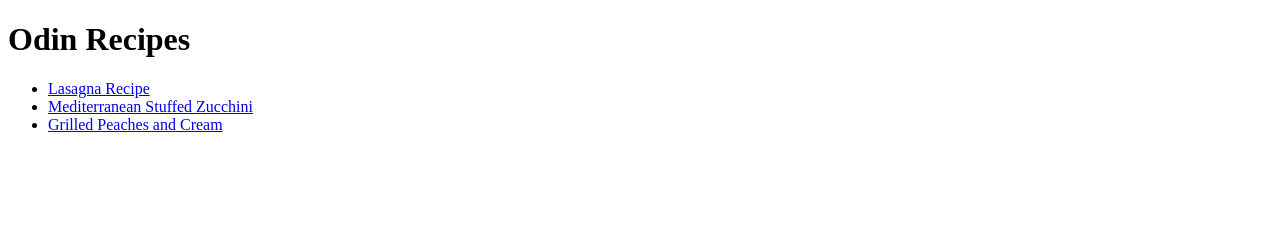
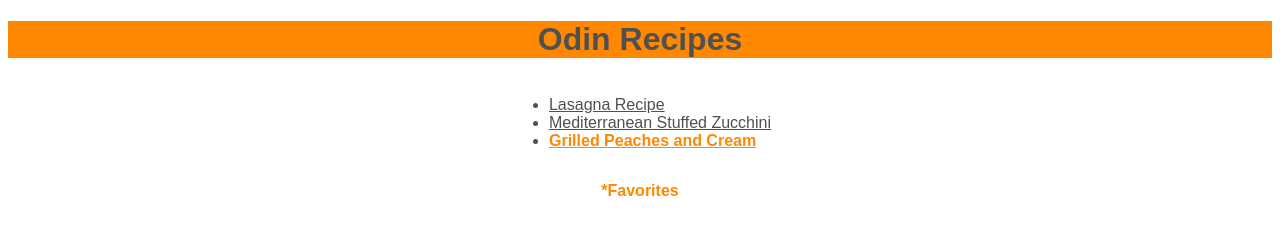
Before and after one commit to conorjack/odin-recipes, a plain HTML site: page index.html in a window 1280 px wide. Drawn offline with Linux system fonts and the light colour scheme.

Commit message:
Add CSS styles and links
I added the Styles.CSS file, and then linked each recipe page to this
style sheet.

```diff
--- a/index.html
+++ b/index.html
@@ -3,14 +3,20 @@
     <head>
         <meta charset="UTF-8">
         <title>HTML Assignment 1</title>
+        <link rel="stylesheet" href="styles.css">
     </head>
 
-    <body>
+    <body class="home-page">
         <h1>Odin Recipes</h1>
-        <ul>
-            <li><a href="recipes/lasagna.html">Lasagna Recipe</a></li>
-            <li><a href="recipes/stuffed-zucchini.html">Mediterranean Stuffed Zucchini</a></li>
-            <li><a href="recipes/peaches-and-cream.html">Grilled Peaches and Cream</a></li>
-        </ul>
+        <div>
+            <ul class="index-ul">
+                <li class="index-list"><a href="recipes/lasagna.html">Lasagna Recipe</a></li>
+                <li class="index-list"><a href="recipes/stuffed-zucchini.html">Mediterranean Stuffed Zucchini</a></li>
+                <li class="index-list"><a class="favorite" href="recipes/peaches-and-cream.html">Grilled Peaches and Cream</a></li>
+            </ul>
+        </div>
+        <div>
+            <p class="favorite">*Favorites</p>
+        </div>
     </body>
 </html>
--- /dev/null
+++ b/styles.css
@@ -0,0 +1,55 @@
+* {
+    font-family: Arial, Helvetica, sans-serif;
+}
+
+h1 {
+    text-align: center;
+    color: #4f5151;
+    background-color: #ff8800;
+}
+
+img {
+    display: block;
+    margin-left: auto;
+    margin-right: auto;
+    width: 50%;
+}
+
+.home-page {
+    text-align: center;
+}
+
+.index-list,
+a {
+    color: #4f5151;
+    text-align: left;
+}
+
+.index-ul {
+    display: inline-block;
+    text-align: left;
+}
+
+.favorite {
+    color: #ff8800;
+    font-weight: 800;
+    border-radius: 10px;
+    border-color: #4f5151;
+}
+
+.ingredients {
+    text-align: left;
+    color:#c56900;
+    font-weight: 800;
+
+}
+
+.steps {
+    text-align: left;
+    color:#4f5151;
+}
+
+h3 {
+    font-weight: 900;
+    font-style: italic;
+}
```
Also changed, not shown: recipes/lasagna.html (+7 -2 lines), recipes/peaches-and-cream.html (+3 -2 lines), recipes/stuffed-zucchini.html (+3 -2 lines).
